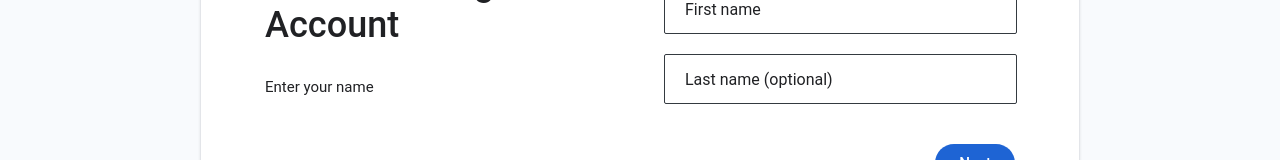
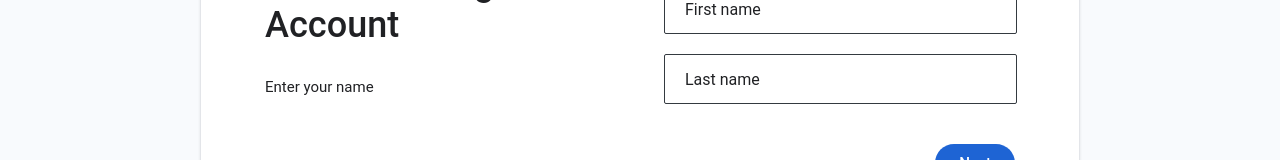
Before and after one commit to InbalBen-Lulu/Gmail-Clone, a React (Create React App) app in the folder mail_client/: page /signup in a window 1280 px wide. Shown: the part 367-527 px from the top of the page. Built offline with nearby package versions, Linux system fonts and the light colour scheme.

Commit message:
PROJ-224 Make last name a required field

```diff
--- a/mail_client/src/components/signup/SignupForm.js
+++ b/mail_client/src/components/signup/SignupForm.js
@@ -36,6 +36,7 @@ const SignupForm = () => {
 
     // Validation error messages
     const [firstNameError, setFirstNameError] = useState('');
+    const [lastNameError, setLastNameError] = useState('');
     const [monthError, setMonthError] = useState('');
     const [dayError, setDayError] = useState('');
     const [yearError, setYearError] = useState('');
@@ -104,6 +105,8 @@ const SignupForm = () => {
                             setLastName={setLastName}
                             firstNameError={firstNameError}
                             setFirstNameError={setFirstNameError}
+                            lastNameError={lastNameError}
+                            setLastNameError={setLastNameError}
                             onNext={() => setStep(2)}
                         />
                     )}
--- a/mail_client/src/components/signup/steps/Step1Name.js
+++ b/mail_client/src/components/signup/steps/Step1Name.js
@@ -4,7 +4,7 @@ import TextButton from '../../common/button/TextButton';
 
 /**
  * Step 1: Collects user's first and last name.
- * Validates that first name is not empty before proceeding.
+ * Validates that both first and last names are not empty before proceeding.
  */
 const Step1Name = ({
     firstName,
@@ -13,16 +13,34 @@ const Step1Name = ({
     setLastName,
     firstNameError,
     setFirstNameError,
+    lastNameError,
+    setLastNameError,
     onNext
 }) => {
     const [firstNameTouched, setFirstNameTouched] = useState(false);
+    const [lastNameTouched, setLastNameTouched] = useState(false);
 
     const handleNext = () => {
         setFirstNameTouched(true);
+        setLastNameTouched(true);
+
+        let hasError = false;
+
         if (!firstName.trim()) {
             setFirstNameError('First name is required');
+            hasError = true;
         } else {
             setFirstNameError('');
+        }
+
+        if (!lastName.trim()) {
+            setLastNameError('Last name is required');
+            hasError = true;
+        } else {
+            setLastNameError('');
+        }
+
+        if (!hasError) {
             onNext();
         }
     };
@@ -41,10 +59,14 @@ const Step1Name = ({
                 autoFocusOnError
             />
             <Textbox
-                label="Last name (optional)"
+                label="Last name"
                 value={lastName}
                 onChange={(e) => setLastName(e.target.value)}
+                onBlur={() => setLastNameTouched(true)}
                 variant='floating'
+                isInvalid={!!lastNameError}
+                isValid={lastNameTouched && !!lastName.trim() && !lastNameError}
+                errorMessage={lastNameError}
                 autoFocusOnError
             />
             <div className="button-row">
```
